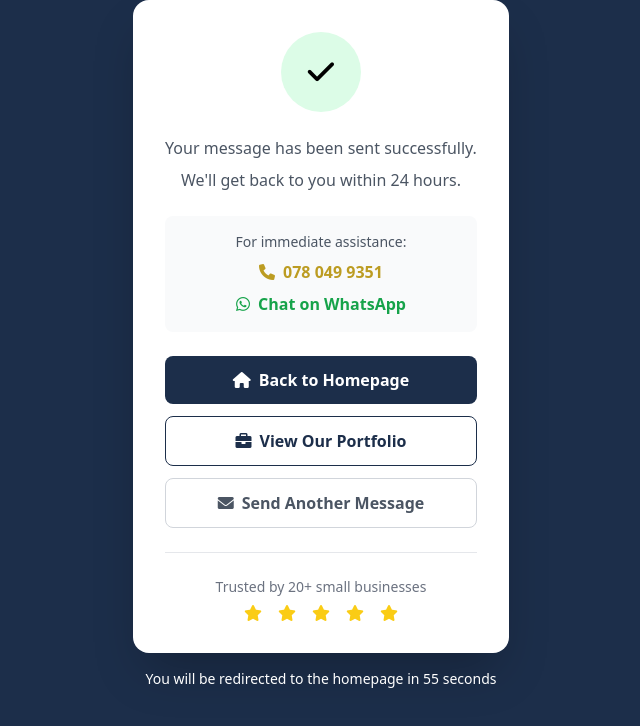
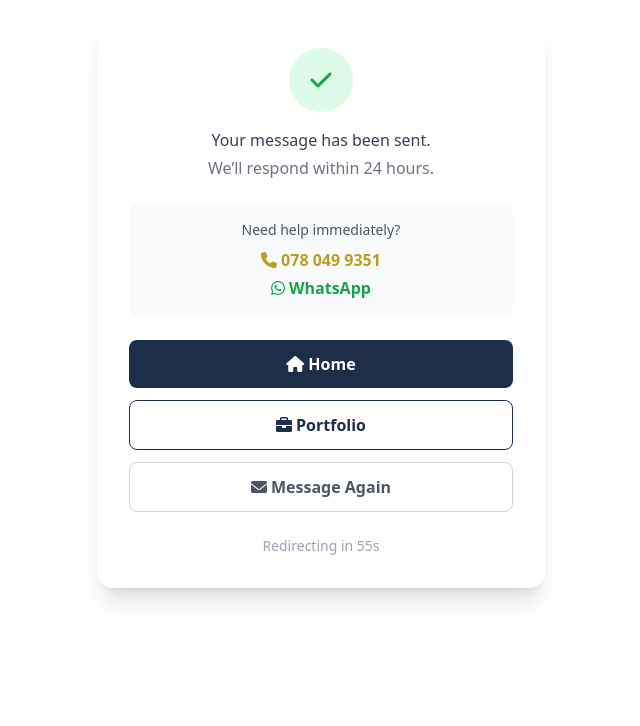
Before and after one commit to Prashely/precisiondesings2, a plain HTML site: page success.html in a window 1280 px wide. Shown: the whole page, without its empty margins (319-959 px from the left). Drawn offline with nearby package versions, Linux system fonts and the light colour scheme.

Commit message:
successful

```diff
--- a/success.html
+++ b/success.html
@@ -3,116 +3,91 @@
   <head>
     <meta charset="UTF-8" />
     <meta name="viewport" content="width=device-width, initial-scale=1.0" />
-    <title>Thank You - Precision Designs Agency</title>
+    <title>Thank You</title>
     <script src="https://cdn.tailwindcss.com"></script>
     <link
       href="https://cdnjs.cloudflare.com/ajax/libs/font-awesome/6.0.0-beta3/css/all.min.css"
       rel="stylesheet"
     />
-    <link rel="stylesheet" href="global.css" />
-    <style></style>
   </head>
-  <body class="bg-primary flex items-center justify-center">
-    <div class="mx-auto px-4">
-      <!-- Success Card -->
-      <div class="bg-white rounded-2xl shadow-2xl p-8 text-center">
-        <!-- Success Icon -->
+
+  <body class="bg-primary flex items-center justify-center p-4">
+    <div class="bg-white rounded-2xl shadow-xl p-8 text-center max-w-md w-full">
+      <!-- Icon -->
       <div
-          class="w-20 h-20 bg-green-100 rounded-full flex items-center justify-center mx-auto mb-6"
+        class="w-16 h-16 bg-green-100 rounded-full flex items-center justify-center mx-auto mb-4"
       >
-          <i class="fas fa-check text-secondary text-3xl"></i>
+        <i class="fas fa-check text-green-600 text-2xl"></i>
       </div>
-        <p class="text-gray-600 mb-2">
-          Your message has been sent successfully.
-        </p>
-        <p class="text-gray-600 mb-6">We'll get back to you within 24 hours.</p>
-        <!-- Contact Info -->
+
+      <p class="text-gray-700 mb-1">Your message has been sent.</p>
+      <p class="text-gray-500 mb-6">We’ll respond within 24 hours.</p>
+
+      <!-- Quick contact -->
       <div class="bg-gray-50 rounded-lg p-4 mb-6">
-          <p class="text-sm text-gray-600 mb-2">For immediate assistance:</p>
-          <div class="space-y-2">
+        <p class="text-sm text-gray-600 mb-2">Need help immediately?</p>
         <a
           href="tel:27780499351"
-              class="block text-[#bc9c22] font-semibold hover:underline"
+          class="block text-[#bc9c22] font-semibold hover:underline mb-1"
         >
-              <i class="fas fa-phone mr-2"></i>078 049 9351
+          <i class="fas fa-phone mr-1"></i>078 049 9351
         </a>
         <a
           href="https://wa.me/27780499351"
           target="_blank"
           class="block text-green-600 font-semibold hover:underline"
         >
-              <i class="fab fa-whatsapp mr-2"></i>Chat on WhatsApp
+          <i class="fab fa-whatsapp mr-1"></i>WhatsApp
         </a>
       </div>
-        </div>
 
-        <!-- Action Buttons -->
+      <!-- Buttons -->
       <div class="space-y-3">
         <a
           href="index.html"
-            class="block bg-[#1C2E4A] text-white py-3 rounded-lg font-semibold hover:bg-[#2d3f5a] transition duration-300"
+          class="block bg-[#1C2E4A] text-white py-3 rounded-lg font-semibold hover:bg-[#2d3f5a]"
         >
-            <i class="fas fa-home mr-2"></i>Back to Homepage
+          <i class="fas fa-home mr-1"></i>Home
         </a>
+
         <a
           href="portfolio.html"
-            class="block border border-[#1C2E4A] text-[#1C2E4A] py-3 rounded-lg font-semibold hover:bg-gray-50 transition duration-300"
+          class="block border border-[#1C2E4A] text-[#1C2E4A] py-3 rounded-lg font-semibold hover:bg-gray-50"
         >
-            <i class="fas fa-briefcase mr-2"></i>View Our Portfolio
+          <i class="fas fa-briefcase mr-1"></i>Portfolio
         </a>
+
         <a
           href="contact.html"
-            class="block border border-gray-300 text-gray-600 py-3 rounded-lg font-semibold hover:bg-gray-50 transition duration-300"
+          class="block border border-gray-300 text-gray-600 py-3 rounded-lg font-semibold hover:bg-gray-50"
         >
-            <i class="fas fa-envelope mr-2"></i>Send Another Message
+          <i class="fas fa-envelope mr-1"></i>Message Again
         </a>
       </div>
 
-        <!-- Social Proof -->
-        <div class="mt-6 pt-6 border-t border-gray-200">
-          <p class="text-sm text-gray-500 mb-2">
-            Trusted by 20+ small businesses
+      <!-- Redirect -->
+      <p class="text-gray-400 text-sm mt-6">
+        Redirecting in <span id="countdown">60</span>s
       </p>
-          <div class="flex justify-center space-x-4 text-gray-400">
-            <i class="fas fa-star text-yellow-400"></i>
-            <i class="fas fa-star text-yellow-400"></i>
-            <i class="fas fa-star text-yellow-400"></i>
-            <i class="fas fa-star text-yellow-400"></i>
-            <i class="fas fa-star text-yellow-400"></i>
-          </div>
-        </div>
-      </div>
-
-      <!-- Auto-redirect notice -->
-      <div class="mt-4 text-center">
-        <p class="text-white text-sm">
-          You will be redirected to the homepage in
-          <span id="countdown">60</span> seconds
-        </p>
-      </div>
     </div>
 
     <script>
-      // Auto-redirect countdown
-      let seconds = 60;
-      const countdownElement = document.getElementById("countdown");
-
-      const countdown = setInterval(function () {
-        seconds--;
-        countdownElement.textContent = seconds;
-
-        if (seconds <= 0) {
-          clearInterval(countdown);
+      let s = 60;
+      const el = document.getElementById("countdown");
+      const timer = setInterval(() => {
+        s--;
+        el.textContent = s;
+        if (s <= 0) {
+          clearInterval(timer);
           window.location.href = "index.html";
         }
       }, 1000);
 
-      // Allow user to stop the redirect by clicking any link
-      document.querySelectorAll("a").forEach((link) => {
-        link.addEventListener("click", function () {
-          clearInterval(countdown);
-        });
-      });
+      document
+        .querySelectorAll("a")
+        .forEach((a) =>
+          a.addEventListener("click", () => clearInterval(timer))
+        );
     </script>
   </body>
 </html>
```
Lines whose indentation alone changed are shown as unchanged.
